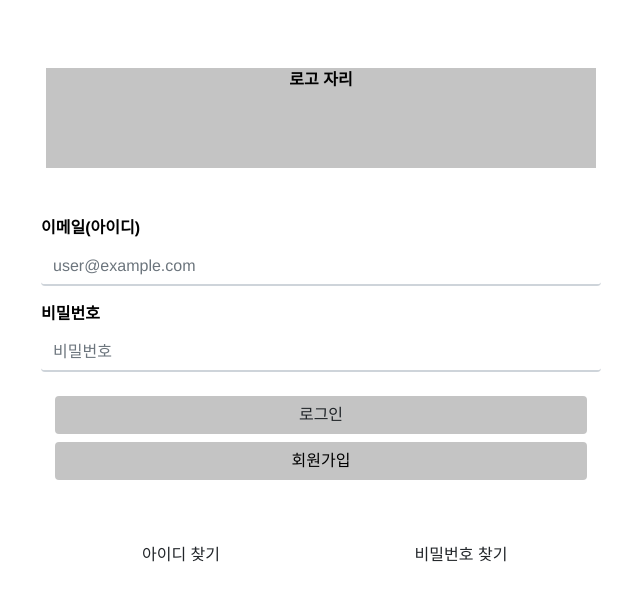
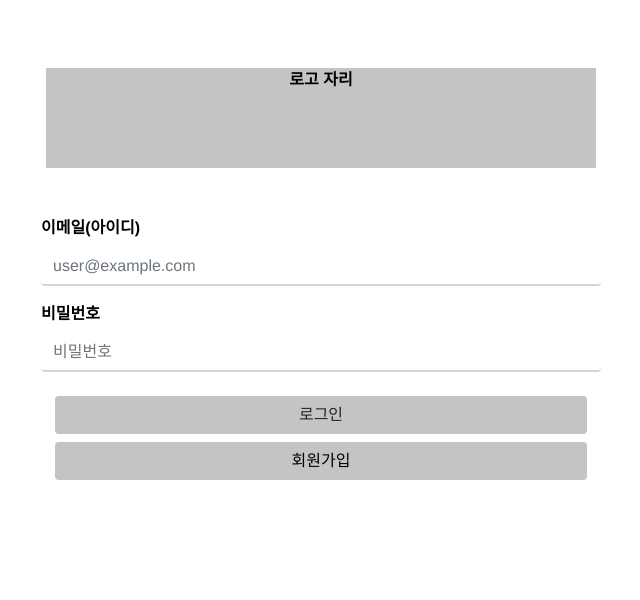
Before and after one commit to jihyun9623/PhotoIt, a Vue app in the folder frontend/: page /login in a window 1280 px wide. Shown: the top 600 px of the page, without its empty margins (319-959 px from the left). Built offline with nearby package versions, Linux system fonts and the light colour scheme.

Commit message:
STYLE: modify dummy button

```diff
--- a/frontend/src/views/Login.vue
+++ b/frontend/src/views/Login.vue
@@ -39,18 +39,18 @@
           </button>
         </div>
       </div>
-      <div class="mt-4 d-flex justify-content-evenly">
+      <!-- <div class="mt-4 d-flex justify-content-evenly">
         <button class="btn login-find-btn">
-          <!-- <router-link :to="{ name: 어딘가 }"> -->
-          <span>아이디 찾기</span>
-          <!-- </router-link> -->
+          <router-link :to="{ name: 어딘가 }">
+            <span>아이디 찾기</span>
+          </router-link>
         </button>
         <button class="btn login-find-btn">
-          <!-- <router-link :to="{ name: 어딘가 }"> -->
-          <span>비밀번호 찾기</span>
-          <!-- </router-link> -->
+          <router-link :to="{ name: 어딘가 }">
+            <span>비밀번호 찾기</span>
+          </router-link>
         </button>
-      </div>
+      </div> -->
     </div>
   </section>
 </template>
@@ -83,6 +83,7 @@ export default {
           localStorage.setItem('jwt', res.data.jwt)
           localStorage.setItem('id', res.data.id)
           this.$emit('login')
+          this.$store.dispatch('login/isLoginCheck')
           this.$router.push({ name: 'MainPage' })
         })
         .catch((err) => {
```
